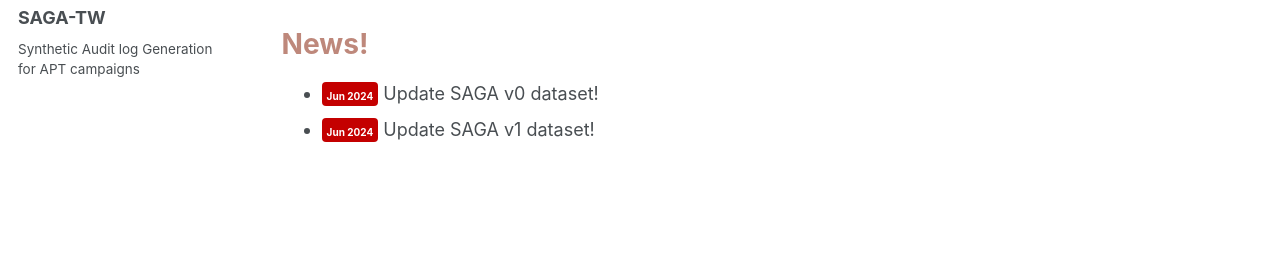
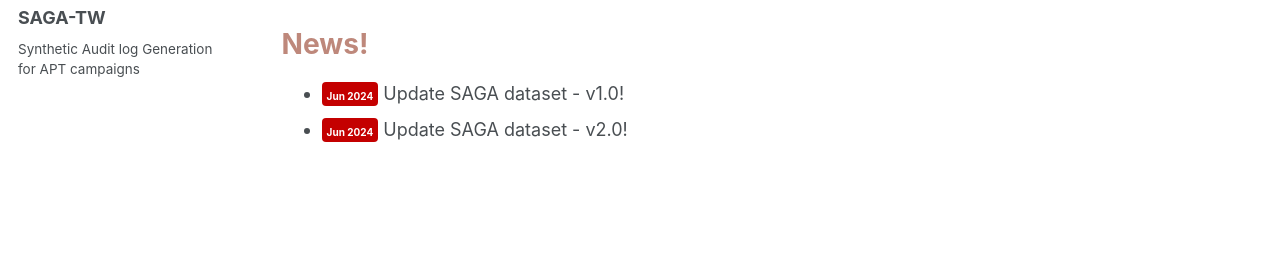
Before and after one commit to saga-tw/saga-tw.github.io, a Jekyll site: the page built from _pages/about.md, in a window 1280 px wide. Shown: the part 284-560 px from the top of the page. Built offline with Jekyll 4.4.1, drawn with Linux system fonts in a browser that asks for light colours.

Commit message:
Update about.md

```diff
--- a/_pages/about.md
+++ b/_pages/about.md
@@ -11,6 +11,6 @@ redirect_from:
 
 <h1 style= "color:#be887b"> News! </h1>
 <ul>
-  <li> <span style="border-width: 3px ; width: 150px; height: 30px ; padding: 1px 5px 2px 5px; text-align: center; background-color:#C40000;border-radius: 4px;"><font style="font-weight:bold" color="white" size="1">Jun 2024</font></span> Update SAGA v0 dataset!</li>
-  <li> <span style="border-width: 3px ; width: 150px; height: 30px ; padding: 1px 5px 2px 5px; text-align: center; background-color:#C40000;border-radius: 4px;"><font style="font-weight:bold" color="white" size="1">Jun 2024</font></span> Update SAGA v1 dataset!</li>
+  <li> <span style="border-width: 3px ; width: 150px; height: 30px ; padding: 1px 5px 2px 5px; text-align: center; background-color:#C40000;border-radius: 4px;"><font style="font-weight:bold" color="white" size="1">Jun 2024</font></span> Update SAGA dataset - v1.0!</li>
+  <li> <span style="border-width: 3px ; width: 150px; height: 30px ; padding: 1px 5px 2px 5px; text-align: center; background-color:#C40000;border-radius: 4px;"><font style="font-weight:bold" color="white" size="1">Jun 2024</font></span> Update SAGA dataset - v2.0!</li>
 </ul>
```
